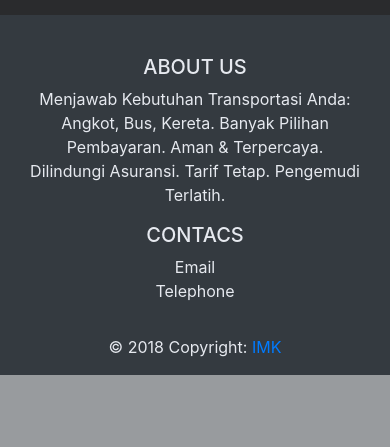
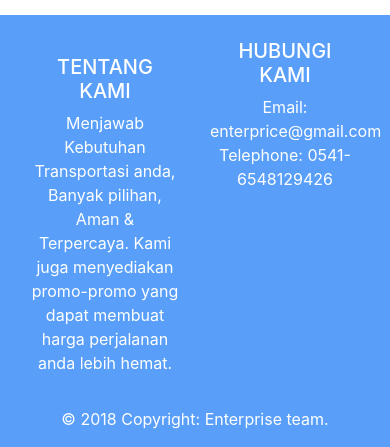
Before and after one commit to PCU-IT-2016/Interaksi-Manusia-dan-Komputer-2018-2019, a Django app: page /map/ in a window 390 px wide. Shown: the part 634-1081 px from the top of the page. Before the commit the page ends 1009 px from the top, so only its background shows below. Run offline with Django 3.2, Linux system fonts and the light colour scheme; some libraries are stand-ins or nearby versions.

Commit message:
footer and map sync

```diff
--- a/PublicTransportWebApp/MainApp/templates/MainApp/map.html
+++ b/PublicTransportWebApp/MainApp/templates/MainApp/map.html
@@ -9,43 +9,86 @@
         <script src="https://maps.googleapis.com/maps/api/js?key=AIzaSyBkXET2qeGgLJOS6BR23VZLIgalJk4zxDo"></script>
 
   <style type="text/css">
-   body{
-    background-color: #2a2b2d;
-    color:#e6e9ef;
-    font: arial;
-    text-decoration: none;
-  }
+
   #map
   {
     height: 60%;
   }
+    body {
+        font: arial;
+        text-decoration: none;
+        margin:0;
+        padding:0;
+        height:100%;
+    }
+    a{
+      color: black;
+    }
+
+    /***** HOME CONTENT *****/
+
+    .header
+    {
+      text-decoration-style: none;
+    }
+    span{
+        font-size:15px;
+    }
+    .box{
+        padding:60px 0px;
+
+        background-color: #2a2b2d;
+    }
+    .box-part{
+        background:#FFF;
+        border-radius:0;
+        padding:60px 10px;
+        margin:30px 0px;
+    }
+    .text{
+        margin:20px 0px;
+    }
+
+    .fa{
+         color:#ffffff;
+    }
+    .card-img-top {
+        width: 100%;
+        height: 10vw;
+        object-fit: cover;
+    }
+    .c_image_size{
+      width: 100%;
+      height: 600px;
+    }
   </style>
 
-  <nav class="navbar navbar-expand-lg navbar-dark bg-dark">
+    <nav class="navbar navbar-expand-lg navbar-light" style="background-color: #599ff9;">
         <div class="container">
           <a class="navbar-brand" href="/">IMK</a>
+
           <button class="navbar-toggler" type="button" data-toggle="collapse" data-target="#navbarNavDropdown" aria-controls="navbarNavDropdown" aria-expanded="false" aria-label="Toggle navigation">
             <span class="navbar-toggler-icon"></span>
           </button>
+
           <div class="collapse navbar-collapse" id="navbarNavDropdown">
               <ul class="navbar-nav">
+
                 <li class="nav-item">
-        <a class="nav-link" href="map.html">Map</a>
+                  <a class="nav-link" href="/map/">Map</a>
                 </li>
-      <li class="nav-item">
-        <a class="nav-link" href="#">Services</a>
-      </li>
-      <li class="nav-item dropdown">
-        <a class="nav-link dropdown-toggle" href="#" id="navbarDropdownMenuLink" role="button" data-toggle="dropdown" aria-haspopup="true" aria-expanded="false">
+
+                <li class="nav-item dropdown" style="margin-left: 900px;">
+                  <a class="nav-link dropdown-toggle" href="#" id="navbarDropdownMenuLink"  role="button" data-toggle="dropdown" aria-haspopup="true" aria-expanded="false">
                     Login
                   </a>
                   <div class="dropdown-menu" aria-labelledby="navbarDropdownMenuLink">
                       <form id="login">
-              <div class="container">
+                          <div class="container" style="width: 300px">
                           <form action =  method = "post">
                           Username:<br> <input type="text" class="form-control" name="username"><br>
                           Password:<br> <input type="password" class="form-control" name="password"><br>
-              <input type="submit" style="color:white;" class="btn btn-block btn-success" name="login" value ="Login"><br>
+                          <input type="submit" style="background-color: #599ff9;" class="btn btn-block" name="login" value ="Login"><br>
                           <div class="bottom text-center">
                           New here ? <a href=" "><b>Join Us</b></a>
                           </div>
@@ -53,10 +96,12 @@
                       </form>
                   </div>
                 </li>
+
               </ul>
           </div>
       </div>
     </nav>
+
   </head>
 <body>
 <div class="container">
@@ -98,34 +143,32 @@
 </div>
 </div>
 </body>
-<footer class="bg-dark page-footer font-small blue pt-4">
+<div id="footer" class="page-footer font-small blue pt-4" style="background-color: #599ff9;">
   <div class="container-fluid text-center text-md-left">
       <div class="container">
-      <div class="row">
-        <div class="col-md-6 mt-md-0 mt-3">
-          <h5 class="text-uppercase">About Us</h5>
-          <p>Menjawab Kebutuhan Transportasi Anda: Angkot, Bus, Kereta. Banyak Pilihan Pembayaran. Aman & Terpercaya. Dilindungi Asuransi. Tarif Tetap. Pengemudi Terlatih.</p>
+          <div class="row" style="color: white;">
+          <div class="col-6 mt-md-0 mt-3">
+              <h5 class="text-uppercase">Tentang Kami</h5>
+              <p>Menjawab Kebutuhan Transportasi anda, Banyak pilihan, Aman & Terpercaya. Kami juga menyediakan promo-promo yang dapat membuat harga perjalanan anda lebih hemat.</p>
           </div>
 
-
-
-        <div class="col-md-6">
-            <h5 class="text-uppercase">Contacs</h5>
+          <div class="col-6">
+              <h5 class="text-uppercase">Hubungi Kami</h5>
               <ul class="list-unstyled">
                 <li>
-                <a>Email </a>
+                  <a>Email: enterprice@gmail.com</a>
                 </li>
                 <li>
-                <a>Telephone</a>
+                  <a>Telephone: 0541-6548129426</a>
                 </li>
               </ul>
           </div>
 
           </div>
       </div>
-    <div class="footer-copyright text-center py-3">© 2018 Copyright:
-      <a href="">IMK</a>
+      <div class="footer-copyright text-center py-3"style="color: white;">© 2018 Copyright:
+        Enterprise team.
       </div>
     </div>
-  </footer>
+</div>
 </html>
```
Also changed, not shown: PublicTransportWebApp/MainApp/templates/MainApp/home.html (+5 -5 lines). Lines whose indentation alone changed are shown as unchanged.
